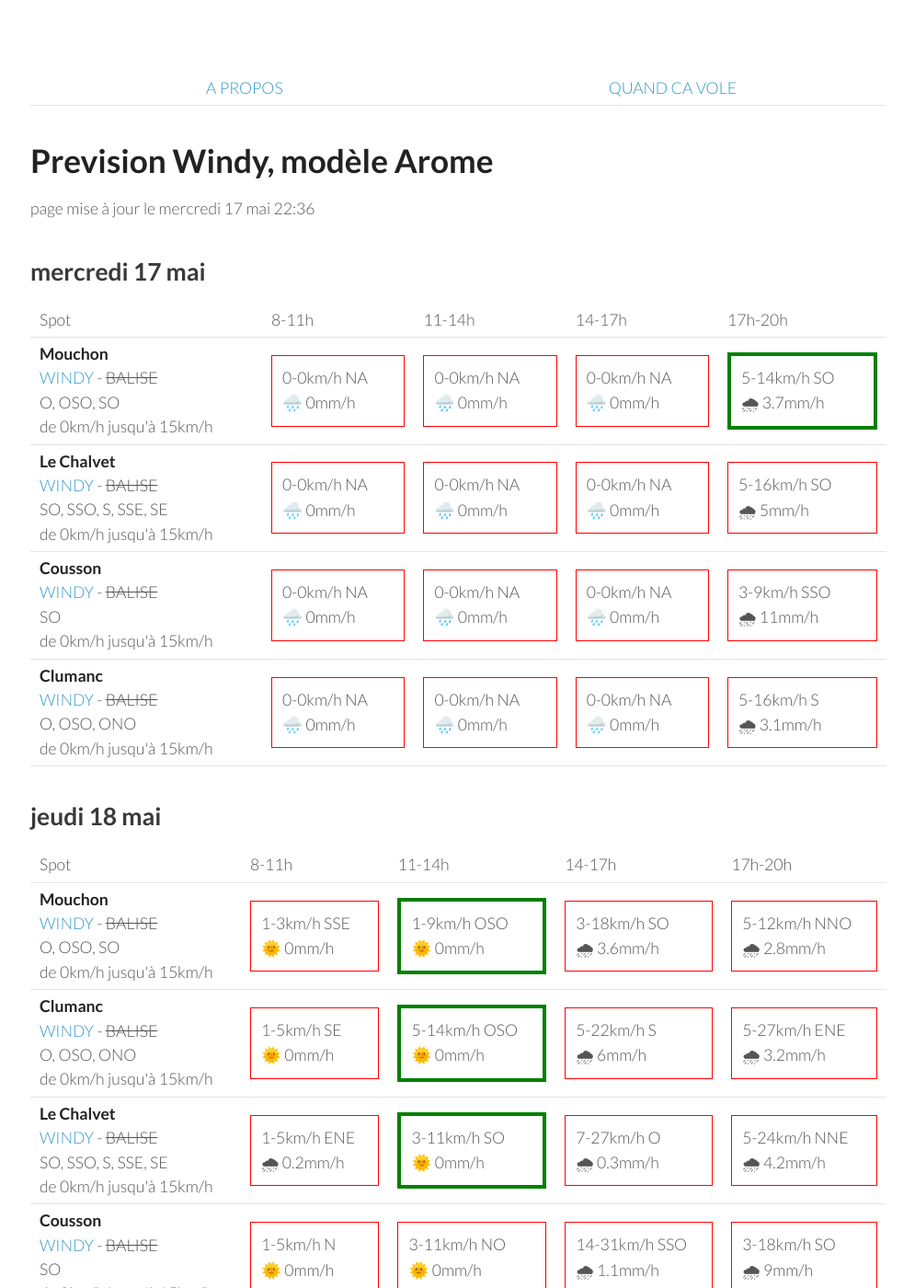
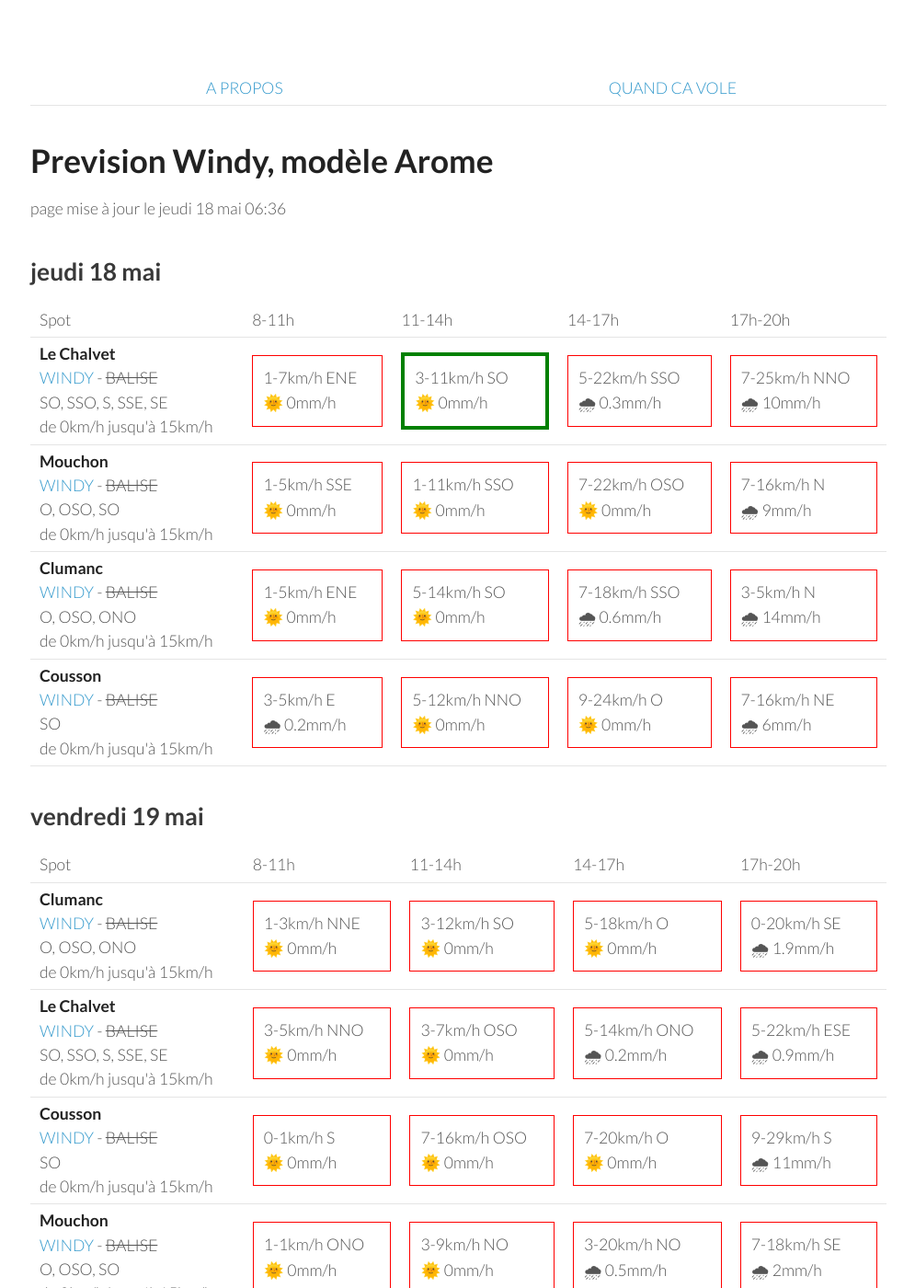
Before and after one commit to parapente-dans-le-nord/parapente-dans-le-nord.github.io, a Jekyll site: the page built from saint_andre.markdown, in a window 1280 px wide and 1400 px high. Shown: the whole window at 92% size, without its empty margins (25-1020 px from the left). Built offline with Jekyll 4.4.1, drawn with Linux system fonts in a browser that asks for light colours; some of the changed text lies outside the part shown.

Commit message:
update index.markdown

```diff
--- a/saint_andre.markdown
+++ b/saint_andre.markdown
@@ -7,60 +7,8 @@ title:  "Tous les spots"
 {: .links}
 
 # Prevision Windy, modèle Arome
-page mise à jour le mercredi 17 mai 22:36
+page mise à jour le jeudi 18 mai 06:36
 
-## mercredi 17 mai
-
-{::nomarkdown}
-<table>
-  <tbody>
-    <tr>
-      <td>Spot</td>
-      <td>8-11h</td>
-      <td>11-14h</td>
-      <td>14-17h</td>
-      <td>17h-20h</td>
-    </tr>
-<tr>
-        <td><strong>Mouchon</strong><br><a href="https://windy.com/43.992/6.424?43.878,6.425,10,m:eSuaglR">WINDY</a> - <span class="no-balise"> BALISE </span><br> <span class="vent-favorable">O, OSO, SO</span><br><span class="force-vent">de 0km/h jusqu'à 15km/h</span> </td>
-
-            <td><div class="not-flyable"><p>0-0km/h NA</p><p>🌧️ 0mm/h</p></div></td>
-            <td><div class="not-flyable"><p>0-0km/h NA</p><p>🌧️ 0mm/h</p></div></td>
-            <td><div class="not-flyable"><p>0-0km/h NA</p><p>🌧️ 0mm/h</p></div></td>
-            <td><div class="flyable"><p>5-14km/h SO</p><p>🌧 3.7mm/h</p></div></td>
-
-    </tr>
-<tr>
-        <td><strong>Le Chalvet</strong><br><a href="https://windy.com/43.979/6.480?43.866,6.480,10,m:eSsaglX">WINDY</a> - <span class="no-balise"> BALISE </span><br> <span class="vent-favorable">SO, SSO, S, SSE, SE</span><br><span class="force-vent">de 0km/h jusqu'à 15km/h</span> </td>
-
-            <td><div class="not-flyable"><p>0-0km/h NA</p><p>🌧️ 0mm/h</p></div></td>
-            <td><div class="not-flyable"><p>0-0km/h NA</p><p>🌧️ 0mm/h</p></div></td>
-            <td><div class="not-flyable"><p>0-0km/h NA</p><p>🌧️ 0mm/h</p></div></td>
-            <td><div class="not-flyable"><p>5-16km/h SO</p><p>🌧 5mm/h</p></div></td>
-
-    </tr>
-<tr>
-        <td><strong>Cousson</strong><br><a href="https://windy.com/44.054/6.240?43.940,6.241,10,m:eSAaglz">WINDY</a> - <span class="no-balise"> BALISE </span><br> <span class="vent-favorable">SO</span><br><span class="force-vent">de 0km/h jusqu'à 15km/h</span> </td>
-
-            <td><div class="not-flyable"><p>0-0km/h NA</p><p>🌧️ 0mm/h</p></div></td>
-            <td><div class="not-flyable"><p>0-0km/h NA</p><p>🌧️ 0mm/h</p></div></td>
-            <td><div class="not-flyable"><p>0-0km/h NA</p><p>🌧️ 0mm/h</p></div></td>
-            <td><div class="not-flyable"><p>3-9km/h SSO</p><p>🌧 11mm/h</p></div></td>
-
-    </tr>
-<tr>
-        <td><strong>Clumanc</strong><br><a href="https://windy.com/44.027/6.402?43.914,6.403,10,m:eSxaglP">WINDY</a> - <span class="no-balise"> BALISE </span><br> <span class="vent-favorable">O, OSO, ONO</span><br><span class="force-vent">de 0km/h jusqu'à 15km/h</span> </td>
-
-            <td><div class="not-flyable"><p>0-0km/h NA</p><p>🌧️ 0mm/h</p></div></td>
-            <td><div class="not-flyable"><p>0-0km/h NA</p><p>🌧️ 0mm/h</p></div></td>
-            <td><div class="not-flyable"><p>0-0km/h NA</p><p>🌧️ 0mm/h</p></div></td>
-            <td><div class="not-flyable"><p>5-16km/h S</p><p>🌧 3.1mm/h</p></div></td>
-
-    </tr>
-
-</tbody>
-</table>
-{:/}
 ## jeudi 18 mai
 
 {::nomarkdown}
@@ -74,42 +22,42 @@ page mise à jour le mercredi 17 mai 22:36
       <td>17h-20h</td>
     </tr>
 <tr>
+        <td><strong>Le Chalvet</strong><br><a href="https://windy.com/43.979/6.480?43.866,6.480,10,m:eSsaglX">WINDY</a> - <span class="no-balise"> BALISE </span><br> <span class="vent-favorable">SO, SSO, S, SSE, SE</span><br><span class="force-vent">de 0km/h jusqu'à 15km/h</span> </td>
+
+            <td><div class="not-flyable"><p>1-7km/h ENE</p><p>🌞 0mm/h</p></div></td>
+            <td><div class="flyable"><p>3-11km/h SO</p><p>🌞 0mm/h</p></div></td>
+            <td><div class="not-flyable"><p>5-22km/h SSO</p><p>🌧 0.3mm/h</p></div></td>
+            <td><div class="not-flyable"><p>7-25km/h NNO</p><p>🌧 10mm/h</p></div></td>
+
+
+    </tr>
+<tr>
         <td><strong>Mouchon</strong><br><a href="https://windy.com/43.992/6.424?43.878,6.425,10,m:eSuaglR">WINDY</a> - <span class="no-balise"> BALISE </span><br> <span class="vent-favorable">O, OSO, SO</span><br><span class="force-vent">de 0km/h jusqu'à 15km/h</span> </td>
 
-            <td><div class="not-flyable"><p>1-3km/h SSE</p><p>🌞 0mm/h</p></div></td>
-            <td><div class="flyable"><p>1-9km/h OSO</p><p>🌞 0mm/h</p></div></td>
-            <td><div class="not-flyable"><p>3-18km/h SO</p><p>🌧 3.6mm/h</p></div></td>
-            <td><div class="not-flyable"><p>5-12km/h NNO</p><p>🌧 2.8mm/h</p></div></td>
+            <td><div class="not-flyable"><p>1-5km/h SSE</p><p>🌞 0mm/h</p></div></td>
+            <td><div class="not-flyable"><p>1-11km/h SSO</p><p>🌞 0mm/h</p></div></td>
+            <td><div class="not-flyable"><p>7-22km/h OSO</p><p>🌞 0mm/h</p></div></td>
+            <td><div class="not-flyable"><p>7-16km/h N</p><p>🌧 9mm/h</p></div></td>
 
 
     </tr>
 <tr>
         <td><strong>Clumanc</strong><br><a href="https://windy.com/44.027/6.402?43.914,6.403,10,m:eSxaglP">WINDY</a> - <span class="no-balise"> BALISE </span><br> <span class="vent-favorable">O, OSO, ONO</span><br><span class="force-vent">de 0km/h jusqu'à 15km/h</span> </td>
 
-            <td><div class="not-flyable"><p>1-5km/h SE</p><p>🌞 0mm/h</p></div></td>
-            <td><div class="flyable"><p>5-14km/h OSO</p><p>🌞 0mm/h</p></div></td>
-            <td><div class="not-flyable"><p>5-22km/h S</p><p>🌧 6mm/h</p></div></td>
-            <td><div class="not-flyable"><p>5-27km/h ENE</p><p>🌧 3.2mm/h</p></div></td>
-
-
-    </tr>
-<tr>
-        <td><strong>Le Chalvet</strong><br><a href="https://windy.com/43.979/6.480?43.866,6.480,10,m:eSsaglX">WINDY</a> - <span class="no-balise"> BALISE </span><br> <span class="vent-favorable">SO, SSO, S, SSE, SE</span><br><span class="force-vent">de 0km/h jusqu'à 15km/h</span> </td>
-
-            <td><div class="not-flyable"><p>1-5km/h ENE</p><p>🌧 0.2mm/h</p></div></td>
-            <td><div class="flyable"><p>3-11km/h SO</p><p>🌞 0mm/h</p></div></td>
-            <td><div class="not-flyable"><p>7-27km/h O</p><p>🌧 0.3mm/h</p></div></td>
-            <td><div class="not-flyable"><p>5-24km/h NNE</p><p>🌧 4.2mm/h</p></div></td>
+            <td><div class="not-flyable"><p>1-5km/h ENE</p><p>🌞 0mm/h</p></div></td>
+            <td><div class="not-flyable"><p>5-14km/h SO</p><p>🌞 0mm/h</p></div></td>
+            <td><div class="not-flyable"><p>7-18km/h SSO</p><p>🌧 0.6mm/h</p></div></td>
+            <td><div class="not-flyable"><p>3-5km/h N</p><p>🌧 14mm/h</p></div></td>
 
 
     </tr>
 <tr>
         <td><strong>Cousson</strong><br><a href="https://windy.com/44.054/6.240?43.940,6.241,10,m:eSAaglz">WINDY</a> - <span class="no-balise"> BALISE </span><br> <span class="vent-favorable">SO</span><br><span class="force-vent">de 0km/h jusqu'à 15km/h</span> </td>
 
-            <td><div class="not-flyable"><p>1-5km/h N</p><p>🌞 0mm/h</p></div></td>
-            <td><div class="not-flyable"><p>3-11km/h NO</p><p>🌞 0mm/h</p></div></td>
-            <td><div class="not-flyable"><p>14-31km/h SSO</p><p>🌧 1.1mm/h</p></div></td>
-            <td><div class="not-flyable"><p>3-18km/h SO</p><p>🌧 9mm/h</p></div></td>
+            <td><div class="not-flyable"><p>3-5km/h E</p><p>🌧 0.2mm/h</p></div></td>
+            <td><div class="not-flyable"><p>5-12km/h NNO</p><p>🌞 0mm/h</p></div></td>
+            <td><div class="not-flyable"><p>9-24km/h O</p><p>🌞 0mm/h</p></div></td>
+            <td><div class="not-flyable"><p>7-16km/h NE</p><p>🌧 6mm/h</p></div></td>
 
 
     </tr>
@@ -130,42 +78,42 @@ page mise à jour le mercredi 17 mai 22:36
       <td>17h-20h</td>
     </tr>
 <tr>
+        <td><strong>Clumanc</strong><br><a href="https://windy.com/44.027/6.402?43.914,6.403,10,m:eSxaglP">WINDY</a> - <span class="no-balise"> BALISE </span><br> <span class="vent-favorable">O, OSO, ONO</span><br><span class="force-vent">de 0km/h jusqu'à 15km/h</span> </td>
+
+            <td><div class="not-flyable"><p>1-3km/h NNE</p><p>🌞 0mm/h</p></div></td>
+            <td><div class="not-flyable"><p>3-12km/h SO</p><p>🌞 0mm/h</p></div></td>
+            <td><div class="not-flyable"><p>5-18km/h O</p><p>🌞 0mm/h</p></div></td>
+            <td><div class="not-flyable"><p>0-20km/h SE</p><p>🌧 1.9mm/h</p></div></td>
+
+
+    </tr>
+<tr>
         <td><strong>Le Chalvet</strong><br><a href="https://windy.com/43.979/6.480?43.866,6.480,10,m:eSsaglX">WINDY</a> - <span class="no-balise"> BALISE </span><br> <span class="vent-favorable">SO, SSO, S, SSE, SE</span><br><span class="force-vent">de 0km/h jusqu'à 15km/h</span> </td>
 
-            <td><div class="not-flyable"><p>3-11km/h ENE</p><p>🌧 2mm/h</p></div></td>
-            <td><div class="flyable"><p>1-12km/h SSE</p><p>🌧 0.7mm/h</p></div></td>
-            <td><div class="not-flyable"><p>9-29km/h ESE</p><p>🌧 0.5mm/h</p></div></td>
-            <td><div class="not-flyable"><p>7-37km/h ESE</p><p>🌧 1.6mm/h</p></div></td>
+            <td><div class="not-flyable"><p>3-5km/h NNO</p><p>🌞 0mm/h</p></div></td>
+            <td><div class="not-flyable"><p>3-7km/h OSO</p><p>🌞 0mm/h</p></div></td>
+            <td><div class="not-flyable"><p>5-14km/h ONO</p><p>🌧 0.2mm/h</p></div></td>
+            <td><div class="not-flyable"><p>5-22km/h ESE</p><p>🌧 0.9mm/h</p></div></td>
 
 
     </tr>
 <tr>
         <td><strong>Cousson</strong><br><a href="https://windy.com/44.054/6.240?43.940,6.241,10,m:eSAaglz">WINDY</a> - <span class="no-balise"> BALISE </span><br> <span class="vent-favorable">SO</span><br><span class="force-vent">de 0km/h jusqu'à 15km/h</span> </td>
 
-            <td><div class="not-flyable"><p>7-14km/h SE</p><p>🌞 0mm/h</p></div></td>
-            <td><div class="not-flyable"><p>3-14km/h S</p><p>🌧 0.3mm/h</p></div></td>
-            <td><div class="not-flyable"><p>1-18km/h OSO</p><p>🌧 0.9mm/h</p></div></td>
-            <td><div class="not-flyable"><p>9-25km/h S</p><p>🌧 2.6mm/h</p></div></td>
-
-
-    </tr>
-<tr>
-        <td><strong>Clumanc</strong><br><a href="https://windy.com/44.027/6.402?43.914,6.403,10,m:eSxaglP">WINDY</a> - <span class="no-balise"> BALISE </span><br> <span class="vent-favorable">O, OSO, ONO</span><br><span class="force-vent">de 0km/h jusqu'à 15km/h</span> </td>
-
-            <td><div class="not-flyable"><p>1-11km/h E</p><p>🌧 0.6mm/h</p></div></td>
-            <td><div class="not-flyable"><p>3-12km/h S</p><p>🌧 0.5mm/h</p></div></td>
-            <td><div class="not-flyable"><p>5-25km/h ESE</p><p>🌧 0.6mm/h</p></div></td>
-            <td><div class="not-flyable"><p>5-31km/h SE</p><p>🌧 1.3mm/h</p></div></td>
+            <td><div class="not-flyable"><p>0-1km/h S</p><p>🌞 0mm/h</p></div></td>
+            <td><div class="not-flyable"><p>7-16km/h OSO</p><p>🌞 0mm/h</p></div></td>
+            <td><div class="not-flyable"><p>7-20km/h O</p><p>🌞 0mm/h</p></div></td>
+            <td><div class="not-flyable"><p>9-29km/h S</p><p>🌧 11mm/h</p></div></td>
 
 
     </tr>
 <tr>
         <td><strong>Mouchon</strong><br><a href="https://windy.com/43.992/6.424?43.878,6.425,10,m:eSuaglR">WINDY</a> - <span class="no-balise"> BALISE </span><br> <span class="vent-favorable">O, OSO, SO</span><br><span class="force-vent">de 0km/h jusqu'à 15km/h</span> </td>
 
-            <td><div class="not-flyable"><p>3-7km/h SE</p><p>🌧 1.5mm/h</p></div></td>
-            <td><div class="not-flyable"><p>3-12km/h S</p><p>🌧 0.6mm/h</p></div></td>
-            <td><div class="not-flyable"><p>7-29km/h ESE</p><p>🌧 0.6mm/h</p></div></td>
-            <td><div class="not-flyable"><p>7-37km/h SE</p><p>🌧 1.7mm/h</p></div></td>
+            <td><div class="not-flyable"><p>1-1km/h ONO</p><p>🌞 0mm/h</p></div></td>
+            <td><div class="not-flyable"><p>3-9km/h NO</p><p>🌞 0mm/h</p></div></td>
+            <td><div class="not-flyable"><p>3-20km/h NO</p><p>🌧 0.5mm/h</p></div></td>
+            <td><div class="not-flyable"><p>7-18km/h SE</p><p>🌧 2mm/h</p></div></td>
 
 
     </tr>
@@ -186,42 +134,42 @@ page mise à jour le mercredi 17 mai 22:36
       <td>17h-20h</td>
     </tr>
 <tr>
-        <td><strong>Cousson</strong><br><a href="https://windy.com/44.054/6.240?43.940,6.241,10,m:eSAaglz">WINDY</a> - <span class="no-balise"> BALISE </span><br> <span class="vent-favorable">SO</span><br><span class="force-vent">de 0km/h jusqu'à 15km/h</span> </td>
-
-            <td><div class="not-flyable"><p>5-14km/h ENE</p><p>🌞 0mm/h</p></div></td>
-            <td><div class="not-flyable"><p>1-16km/h SO</p><p>🌞 0mm/h</p></div></td>
-            <td><div class="not-flyable"><p>5-24km/h SO</p><p>🌧 1.9mm/h</p></div></td>
-            <td><div class="not-flyable"><p>5-24km/h O</p><p>🌧 0.5mm/h</p></div></td>
-
-
-    </tr>
-<tr>
         <td><strong>Clumanc</strong><br><a href="https://windy.com/44.027/6.402?43.914,6.403,10,m:eSxaglP">WINDY</a> - <span class="no-balise"> BALISE </span><br> <span class="vent-favorable">O, OSO, ONO</span><br><span class="force-vent">de 0km/h jusqu'à 15km/h</span> </td>
 
-            <td><div class="not-flyable"><p>3-16km/h NE</p><p>🌞 0mm/h</p></div></td>
-            <td><div class="not-flyable"><p>5-24km/h ESE</p><p>🌞 0mm/h</p></div></td>
-            <td><div class="not-flyable"><p>3-29km/h SO</p><p>🌧 1.3mm/h</p></div></td>
-            <td><div class="not-flyable"><p>5-24km/h ONO</p><p>🌧 3.3mm/h</p></div></td>
+            <td><div class="not-flyable"><p>1-14km/h E</p><p>🌞 0mm/h</p></div></td>
+            <td><div class="flyable"><p>1-14km/h O</p><p>🌞 0mm/h</p></div></td>
+            <td><div class="not-flyable"><p>3-20km/h N</p><p>🌞 0mm/h</p></div></td>
+            <td><div class="not-flyable"><p>1-18km/h O</p><p>🌧 0.3mm/h</p></div></td>
 
 
     </tr>
 <tr>
         <td><strong>Mouchon</strong><br><a href="https://windy.com/43.992/6.424?43.878,6.425,10,m:eSuaglR">WINDY</a> - <span class="no-balise"> BALISE </span><br> <span class="vent-favorable">O, OSO, SO</span><br><span class="force-vent">de 0km/h jusqu'à 15km/h</span> </td>
 
-            <td><div class="not-flyable"><p>3-16km/h NE</p><p>🌞 0mm/h</p></div></td>
-            <td><div class="not-flyable"><p>7-25km/h ESE</p><p>🌞 0mm/h</p></div></td>
-            <td><div class="not-flyable"><p>1-31km/h S</p><p>🌧 0.9mm/h</p></div></td>
-            <td><div class="not-flyable"><p>3-24km/h NO</p><p>🌧 3mm/h</p></div></td>
+            <td><div class="not-flyable"><p>1-12km/h E</p><p>🌞 0mm/h</p></div></td>
+            <td><div class="flyable"><p>1-14km/h OSO</p><p>🌞 0mm/h</p></div></td>
+            <td><div class="not-flyable"><p>3-20km/h NNE</p><p>🌞 0mm/h</p></div></td>
+            <td><div class="not-flyable"><p>0-18km/h ONO</p><p>🌧 0.3mm/h</p></div></td>
 
 
     </tr>
 <tr>
         <td><strong>Le Chalvet</strong><br><a href="https://windy.com/43.979/6.480?43.866,6.480,10,m:eSsaglX">WINDY</a> - <span class="no-balise"> BALISE </span><br> <span class="vent-favorable">SO, SSO, S, SSE, SE</span><br><span class="force-vent">de 0km/h jusqu'à 15km/h</span> </td>
 
-            <td><div class="not-flyable"><p>3-16km/h NE</p><p>🌞 0mm/h</p></div></td>
-            <td><div class="not-flyable"><p>7-27km/h ESE</p><p>🌞 0mm/h</p></div></td>
-            <td><div class="not-flyable"><p>3-33km/h SE</p><p>🌧 0.5mm/h</p></div></td>
-            <td><div class="not-flyable"><p>0-27km/h SSE</p><p>🌧 3.7mm/h</p></div></td>
+            <td><div class="not-flyable"><p>0-12km/h ENE</p><p>🌞 0mm/h</p></div></td>
+            <td><div class="flyable"><p>0-14km/h S</p><p>🌞 0mm/h</p></div></td>
+            <td><div class="not-flyable"><p>5-22km/h NE</p><p>🌞 0mm/h</p></div></td>
+            <td><div class="not-flyable"><p>1-22km/h ENE</p><p>🌧 0.2mm/h</p></div></td>
+
+
+    </tr>
+<tr>
+        <td><strong>Cousson</strong><br><a href="https://windy.com/44.054/6.240?43.940,6.241,10,m:eSAaglz">WINDY</a> - <span class="no-balise"> BALISE </span><br> <span class="vent-favorable">SO</span><br><span class="force-vent">de 0km/h jusqu'à 15km/h</span> </td>
+
+            <td><div class="not-flyable"><p>3-12km/h ENE</p><p>🌧 0.2mm/h</p></div></td>
+            <td><div class="not-flyable"><p>5-14km/h O</p><p>🌞 0mm/h</p></div></td>
+            <td><div class="not-flyable"><p>5-20km/h O</p><p>🌞 0mm/h</p></div></td>
+            <td><div class="not-flyable"><p>5-22km/h OSO</p><p>🌧 0.6mm/h</p></div></td>
 
 
     </tr>
@@ -242,10 +190,20 @@ page mise à jour le mercredi 17 mai 22:36
       <td>17h-20h</td>
     </tr>
 <tr>
+        <td><strong>Cousson</strong><br><a href="https://windy.com/44.054/6.240?43.940,6.241,10,m:eSAaglz">WINDY</a> - <span class="no-balise"> BALISE </span><br> <span class="vent-favorable">SO</span><br><span class="force-vent">de 0km/h jusqu'à 15km/h</span> </td>
+
+            <td><div class="not-flyable"><p>5-22km/h NE</p><p>🌧 0.9mm/h</p></div></td>
+            <td><div class="not-flyable"><p>0-20km/h SO</p><p>🌞 0mm/h</p></div></td>
+            <td><div class="not-flyable"><p>3-24km/h SSO</p><p>🌧 1.3mm/h</p></div></td>
+            <td><div class="not-flyable"><p>3-29km/h SO</p><p>🌧 3.2mm/h</p></div></td>
+
+
+    </tr>
+<tr>
         <td><strong>Le Chalvet</strong><br><a href="https://windy.com/43.979/6.480?43.866,6.480,10,m:eSsaglX">WINDY</a> - <span class="no-balise"> BALISE </span><br> <span class="vent-favorable">SO, SSO, S, SSE, SE</span><br><span class="force-vent">de 0km/h jusqu'à 15km/h</span> </td>
 
-            <td><div class="not-flyable"><p>3-16km/h NE</p><p>🌞 0mm/h</p></div></td>
-            <td><div class="flyable"><p>1-14km/h SSO</p><p>🌧 0.5mm/h</p></div></td>
+            <td><div class="not-flyable"><p>3-25km/h NE</p><p>🌧 2.2mm/h</p></div></td>
+            <td><div class="not-flyable"><p>5-24km/h ESE</p><p>🌧 0.3mm/h</p></div></td>
             <td><div class="not-flyable"><p>11-35km/h ESE</p><p>🌧 0.4mm/h</p></div></td>
             <td><div class="not-flyable"><p>14-48km/h ESE</p><p>🌧 0.5mm/h</p></div></td>
 
@@ -254,28 +212,18 @@ page mise à jour le mercredi 17 mai 22:36
 <tr>
         <td><strong>Mouchon</strong><br><a href="https://windy.com/43.992/6.424?43.878,6.425,10,m:eSuaglR">WINDY</a> - <span class="no-balise"> BALISE </span><br> <span class="vent-favorable">O, OSO, SO</span><br><span class="force-vent">de 0km/h jusqu'à 15km/h</span> </td>
 
-            <td><div class="not-flyable"><p>3-16km/h NE</p><p>🌞 0mm/h</p></div></td>
-            <td><div class="flyable"><p>1-14km/h O</p><p>🌧 0.9mm/h</p></div></td>
+            <td><div class="not-flyable"><p>5-25km/h NE</p><p>🌧 1.9mm/h</p></div></td>
+            <td><div class="not-flyable"><p>5-22km/h ESE</p><p>🌧 0.2mm/h</p></div></td>
             <td><div class="not-flyable"><p>9-33km/h ESE</p><p>🌧 0.5mm/h</p></div></td>
             <td><div class="not-flyable"><p>12-46km/h ESE</p><p>🌧 0.6mm/h</p></div></td>
 
 
     </tr>
 <tr>
-        <td><strong>Cousson</strong><br><a href="https://windy.com/44.054/6.240?43.940,6.241,10,m:eSAaglz">WINDY</a> - <span class="no-balise"> BALISE </span><br> <span class="vent-favorable">SO</span><br><span class="force-vent">de 0km/h jusqu'à 15km/h</span> </td>
-
-            <td><div class="not-flyable"><p>3-12km/h NE</p><p>🌞 0mm/h</p></div></td>
-            <td><div class="not-flyable"><p>5-16km/h OSO</p><p>🌧 0.6mm/h</p></div></td>
-            <td><div class="not-flyable"><p>3-24km/h SSO</p><p>🌧 1.3mm/h</p></div></td>
-            <td><div class="not-flyable"><p>3-29km/h SO</p><p>🌧 3.2mm/h</p></div></td>
-
-
-    </tr>
-<tr>
         <td><strong>Clumanc</strong><br><a href="https://windy.com/44.027/6.402?43.914,6.403,10,m:eSxaglP">WINDY</a> - <span class="no-balise"> BALISE </span><br> <span class="vent-favorable">O, OSO, ONO</span><br><span class="force-vent">de 0km/h jusqu'à 15km/h</span> </td>
 
-            <td><div class="not-flyable"><p>3-16km/h NE</p><p>🌞 0mm/h</p></div></td>
-            <td><div class="not-flyable"><p>1-16km/h O</p><p>🌧 0.9mm/h</p></div></td>
+            <td><div class="not-flyable"><p>5-27km/h NE</p><p>🌧 1.7mm/h</p></div></td>
+            <td><div class="not-flyable"><p>3-24km/h SE</p><p>🌧 0.2mm/h</p></div></td>
             <td><div class="not-flyable"><p>7-31km/h SE</p><p>🌧 2mm/h</p></div></td>
             <td><div class="not-flyable"><p>11-42km/h SE</p><p>🌧 0.9mm/h</p></div></td>
 
```
